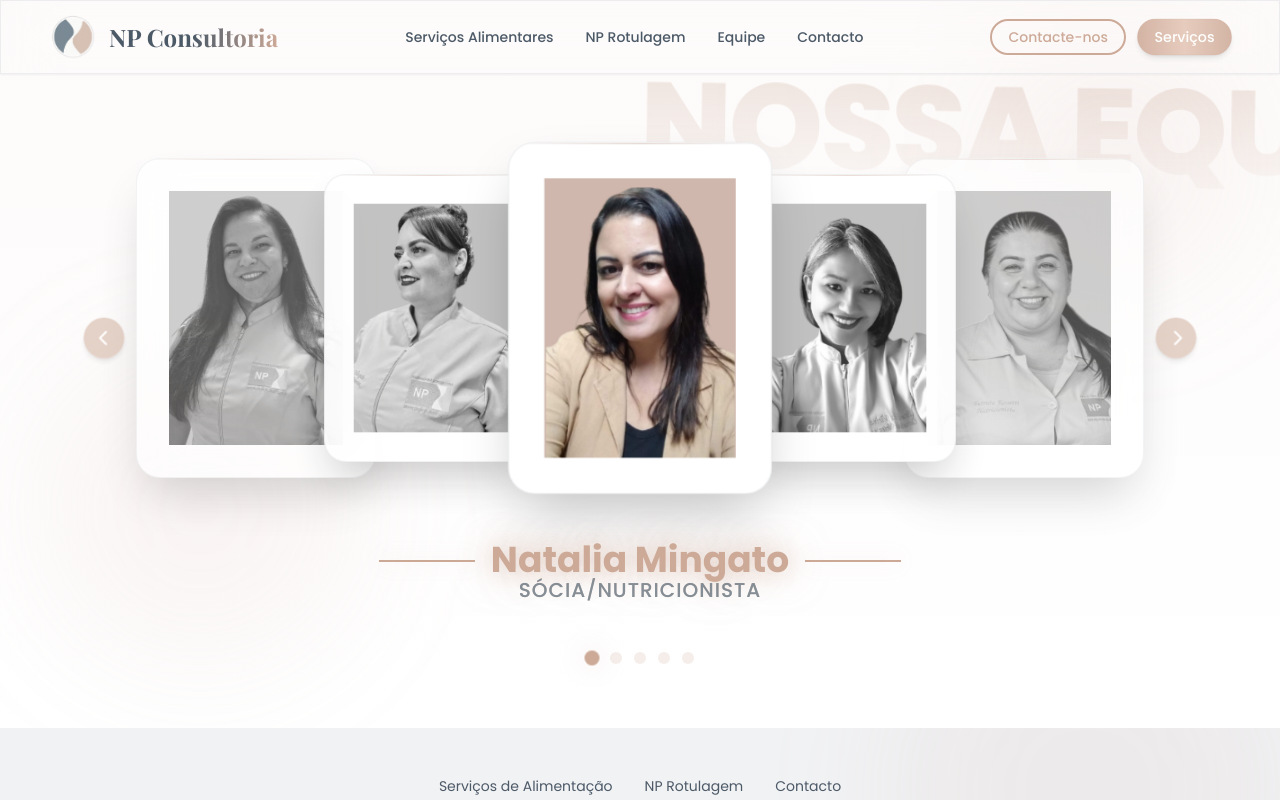
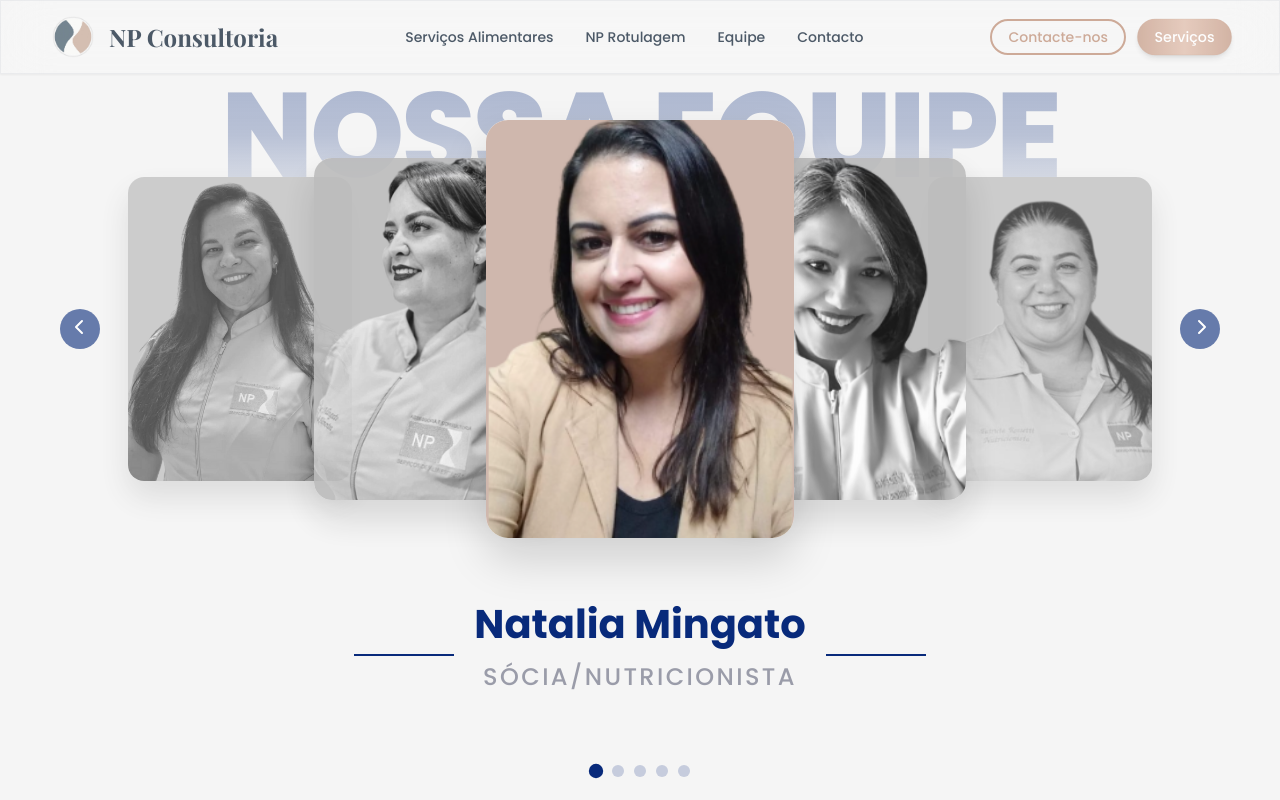
Before and after one commit to TRINCORP/np-consultoria-alimenta-o, a React (Vite) app: page /equipe in a window 1280 px wide. Shown: the top 800 px of the page. Built offline with nearby package versions, Linux system fonts and the light colour scheme; the HTML template or start-up script is replaced by a standard one.

Commit message:
Fix: Adjust header and team section

```diff
--- a/src/components/Header.tsx
+++ b/src/components/Header.tsx
@@ -7,8 +7,8 @@ const Header = () => {
     <header className="fixed top-0 left-0 right-0 z-50 glass border-b border-border/50 shadow-sm backdrop-blur-xl">
       <div className="container-custom py-2 sm:py-3 flex items-center justify-between">
         <Link to="/" className="flex items-center gap-2 sm:gap-3 group">
-          <img src={logoNP} alt="NP Consultoria" className="h-10 sm:h-12 w-auto transition-transform duration-300 group-hover:scale-110 energy-pulse" />
-          <span className="font-playfair text-lg sm:text-xl lg:text-2xl font-bold text-gradient silver-shine-text hidden sm:inline-block">
+          <img src={logoNP} alt="NP Consultoria" className="h-10 sm:h-12 w-auto transition-transform duration-300 group-hover:scale-110" />
+          <span className="font-playfair text-lg sm:text-xl lg:text-2xl font-bold text-foreground hidden sm:inline-block">
             NP Consultoria
           </span>
         </Link>
--- a/src/components/Team3DCarousel.tsx
+++ b/src/components/Team3DCarousel.tsx
@@ -78,23 +78,18 @@ const Team3DCarousel: React.FC<Team3DCarouselProps> = ({ members }) => {
   }, [currentIndex]);
 
   return (
-    <section className="py-16 bg-gradient-to-b from-primary/5 to-background relative overflow-hidden">
-      {/* Animated Background Elements */}
-      <div className="absolute inset-0 bg-gradient-mesh opacity-20" />
-      <div className="absolute top-10 right-10 w-64 h-64 bg-primary/10 rounded-full blur-3xl animate-float" />
-      <div className="absolute bottom-10 left-10 w-80 h-80 bg-accent/10 rounded-full blur-3xl animate-float animation-delay-1000" />
-
+    <section className="min-h-screen flex flex-col items-center justify-center bg-[#f5f5f5] relative overflow-hidden">
       {/* Background Title */}
-      <h1 className="absolute top-12 left-1/2 transform -translate-x-1/2 text-[4.5rem] md:text-[7.5rem] font-black uppercase tracking-tight pointer-events-none whitespace-nowrap select-none bg-gradient-to-b from-primary/35 to-transparent bg-clip-text text-transparent magnetic-float">
+      <h1 className="absolute top-[45px] left-1/2 transform -translate-x-1/2 text-[4.5rem] md:text-[7.5rem] font-black uppercase tracking-tight pointer-events-none whitespace-nowrap select-none font-[Arial_Black,Arial_Bold,Arial,sans-serif] bg-gradient-to-b from-[rgba(8,42,123,0.35)] via-[rgba(8,42,123,0.25)] to-transparent bg-clip-text text-transparent">
         NOSSA EQUIPE
       </h1>
 
       {/* Carousel Container */}
-      <div className="w-full max-w-6xl mx-auto h-[380px] relative mt-16" style={{ perspective: "1000px" }}>
+      <div className="w-full max-w-[1200px] h-[450px] relative mt-20" style={{ perspective: "1000px" }}>
         {/* Navigation Arrows */}
         <button
           onClick={() => updateCarousel(currentIndex - 1)}
-          className="absolute left-5 top-1/2 -translate-y-1/2 w-10 h-10 bg-primary/60 hover:bg-primary/80 text-primary-foreground rounded-full flex items-center justify-center z-20 energy-pulse hover:scale-110 shadow-md glow-border"
+          className="absolute left-5 top-1/2 -translate-y-1/2 w-10 h-10 bg-[rgba(8,42,123,0.6)] hover:bg-[rgba(0,0,0,0.8)] text-white rounded-full flex items-center justify-center z-20 transition-all duration-300 hover:scale-110 text-2xl pb-1"
           style={{ paddingRight: "3px" }}
           aria-label="Membro anterior"
         >
@@ -103,15 +98,15 @@ const Team3DCarousel: React.FC<Team3DCarouselProps> = ({ members }) => {
 
         <button
           onClick={() => updateCarousel(currentIndex + 1)}
-          className="absolute right-5 top-1/2 -translate-y-1/2 w-10 h-10 bg-primary/60 hover:bg-primary/80 text-primary-foreground rounded-full flex items-center justify-center z-20 energy-pulse hover:scale-110 shadow-md glow-border"
+          className="absolute right-5 top-1/2 -translate-y-1/2 w-10 h-10 bg-[rgba(8,42,123,0.6)] hover:bg-[rgba(0,0,0,0.8)] text-white rounded-full flex items-center justify-center z-20 transition-all duration-300 hover:scale-110 text-2xl pb-1"
           style={{ paddingLeft: "3px" }}
           aria-label="Próximo membro"
         >
           <ChevronRight className="w-6 h-6" />
         </button>
 
-        {/* Cards Container */}
-        <div className="w-full h-full flex justify-center items-center relative">
+        {/* Cards Track */}
+        <div className="w-full h-full flex justify-center items-center relative" style={{ transformStyle: "preserve-3d" }}>
           {members.map((member, index) => {
             const position = getCardPosition(index);
 
@@ -122,37 +117,37 @@ const Team3DCarousel: React.FC<Team3DCarouselProps> = ({ members }) => {
 
             switch (position) {
               case "center":
-                transformClasses = "scale-110";
+                transformClasses = "translate-x-0 scale-110 translate-z-0";
                 opacityClasses = "opacity-100";
                 zIndexClasses = "z-[10]";
                 filterClasses = "";
                 break;
               case "left-1":
-                transformClasses = "-translate-x-48 md:-translate-x-52 scale-90";
+                transformClasses = "-translate-x-[200px] scale-90";
                 opacityClasses = "opacity-90";
                 zIndexClasses = "z-[5]";
                 filterClasses = "grayscale";
                 break;
               case "left-2":
-                transformClasses = "-translate-x-80 md:-translate-x-96 scale-80";
+                transformClasses = "-translate-x-[400px] scale-[0.8]";
                 opacityClasses = "opacity-70";
                 zIndexClasses = "z-[1]";
                 filterClasses = "grayscale";
                 break;
               case "right-1":
-                transformClasses = "translate-x-48 md:translate-x-52 scale-90";
+                transformClasses = "translate-x-[200px] scale-90";
                 opacityClasses = "opacity-90";
                 zIndexClasses = "z-[5]";
                 filterClasses = "grayscale";
                 break;
               case "right-2":
-                transformClasses = "translate-x-80 md:translate-x-96 scale-80";
+                transformClasses = "translate-x-[400px] scale-[0.8]";
                 opacityClasses = "opacity-70";
                 zIndexClasses = "z-[1]";
                 filterClasses = "grayscale";
                 break;
               default:
-                transformClasses = "scale-0";
+                transformClasses = "";
                 opacityClasses = "opacity-0";
                 zIndexClasses = "z-0";
                 filterClasses = "";
@@ -162,13 +157,13 @@ const Team3DCarousel: React.FC<Team3DCarouselProps> = ({ members }) => {
               <div
                 key={member.id}
                 onClick={() => updateCarousel(index)}
-                className={`absolute w-52 md:w-60 h-64 md:h-80 bg-card rounded-3xl shadow-2xl cursor-pointer transition-all duration-700 ease-out will-change-transform card-premium ${transformClasses} ${opacityClasses} ${zIndexClasses} ${position === "hidden" ? "pointer-events-none" : ""}`}
+                className={`absolute w-[280px] h-[380px] bg-white rounded-[20px] shadow-[0_20px_40px_rgba(0,0,0,0.15)] cursor-pointer transition-all duration-[800ms] ease-[cubic-bezier(0.25,0.46,0.45,0.94)] ${transformClasses} ${opacityClasses} ${zIndexClasses} ${position === "hidden" ? "pointer-events-none" : ""}`}
                 style={{ overflow: "hidden" }}
               >
                 <img
                   src={member.image}
                   alt={member.name}
-                  className={`w-full h-full object-cover object-top transition-all duration-700 ease-out ${filterClasses}`}
+                  className={`w-full h-full object-cover transition-all duration-[800ms] ease-[cubic-bezier(0.25,0.46,0.45,0.94)] ${filterClasses}`}
                   loading="lazy"
                 />
               </div>
@@ -178,27 +173,27 @@ const Team3DCarousel: React.FC<Team3DCarouselProps> = ({ members }) => {
       </div>
 
       {/* Member Info */}
-      <div className="text-center mt-8 transition-all duration-500 ease-out px-4">
-        <h2 className="text-primary text-3xl md:text-4xl font-bold mb-3 relative inline-block text-glow">
+      <div className="text-center mt-10 transition-all duration-500 ease-out px-4">
+        <h2 className="text-[rgb(8,42,123)] text-[2.5rem] font-bold mb-[10px] relative inline-block">
           {members[currentIndex].name}
-          <span className="absolute -left-24 md:-left-28 top-1/2 w-16 md:w-24 h-0.5 bg-primary glow-border"></span>
-          <span className="absolute -right-24 md:-right-28 top-1/2 w-16 md:w-24 h-0.5 bg-primary glow-border"></span>
+          <span className="absolute left-[-120px] top-full w-[100px] h-[2px] bg-[rgb(8,42,123)]"></span>
+          <span className="absolute right-[-120px] top-full w-[100px] h-[2px] bg-[rgb(8,42,123)]"></span>
         </h2>
-        <p className="text-muted-foreground text-lg md:text-xl font-medium uppercase tracking-wider opacity-80 -mt-4 text-gradient-subtle">
+        <p className="text-[#848696] text-[1.5rem] font-medium uppercase tracking-[0.1em] opacity-80 py-[10px] -mt-[15px]">
           {members[currentIndex].role}
         </p>
       </div>
 
       {/* Dots Navigation */}
-      <div className="flex justify-center gap-3 mt-12">
+      <div className="flex justify-center gap-[10px] mt-[60px]">
         {members.map((_, index) => (
           <button
             key={index}
             onClick={() => updateCarousel(index)}
-            className={`w-3 h-3 rounded-full transition-all duration-300 ${
+            className={`w-3 h-3 rounded-full transition-all duration-300 cursor-pointer ${
               index === currentIndex
-                ? "bg-primary scale-125 glow-border"
-                : "bg-primary/20 hover:bg-primary/40"
+                ? "bg-[rgb(8,42,123)] scale-[1.2]"
+                : "bg-[rgba(8,42,123,0.2)] hover:bg-[rgba(8,42,123,0.3)]"
             }`}
             aria-label={`Ir para membro ${index + 1}`}
           />
```
